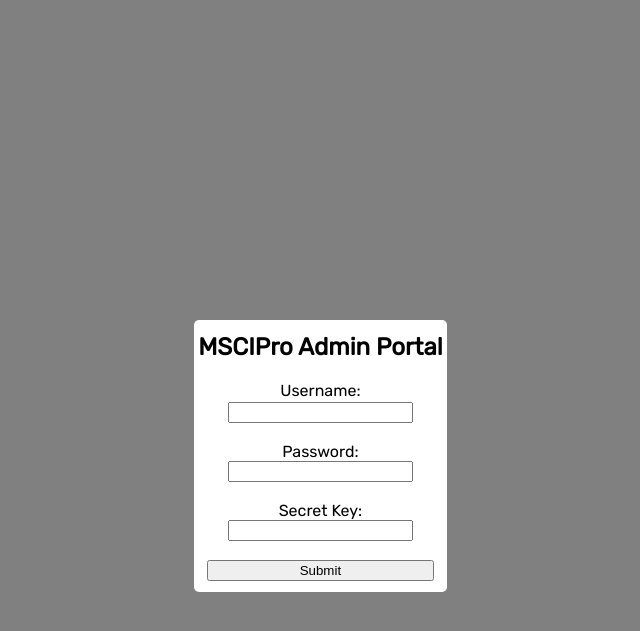
After one commit to Ritesh-Sivanathan/mscipro, a Flask app: page /adminportal in a window 1280 px wide. The commit adds this page. Shown: the top 631 px of the page, without its empty margins (326-966 px from the left). Run offline with Flask 3, Linux system fonts and the light colour scheme.

Commit message:
created admin portal | configured apache xammp somewhat | created appConf.php

```diff
--- a/Homepage/app.py
+++ b/Homepage/app.py
@@ -76,5 +76,10 @@ def settings():
 def noviceCoding():
     return render_template('Subjects/programming/problems/novicecoding.html')
 
+@app.route('/adminportal')
+def adminPortal():
+    return render_template('adminportal.html')
+
+
 if __name__ == '__main__':
     app.run(debug=True)
--- /dev/null
+++ b/Homepage/templates/adminportal.html
@@ -0,0 +1,72 @@
+<!DOCTYPE html>
+<html lang="en">
+<head>
+    <meta charset="UTF-8">
+    <meta name="viewport" content="width=device-width, initial-scale=1.0">
+    <title> Admin Portal </title>
+</head>
+<body>
+
+    <div class="input-container">
+        <form action="C:\Users\User\Documents\Downloads\htdocs\mscipro\index.php" method="post">
+            <center>
+
+                <h2> MSCIPro Admin Portal </h2>
+
+            <label for="admin-username">Username: </label>
+            <input type="text" id="admin-username" name="admin-username">
+
+            <br><br>
+
+            <label for="admin-password"> Password: </label>
+            <input type="password" id="admin-password" name="admin-password">
+
+            <br><br>
+
+            <label for="secret-key"> Secret Key: </label>
+            <input type="password" id="secret-key" name="secret-key">
+
+            <br><br>
+
+            <button type="submit"> Submit </button>
+
+        </center>
+        </form>
+    </div>
+
+</body>
+</html>
+
+<style>
+
+    @import url('https://fonts.googleapis.com/css2?family=Rubik&display=swap');
+
+    html, body {
+        background-color:gray;
+        font-family: 'Rubik', sans-serif;
+    }
+
+    h2 {
+        padding-top:5%;
+    }
+
+    button {
+        width:90%;
+    }
+
+    .input-container {
+        width:20%;
+        height:34vh;
+        margin-top:40vh;
+        margin-left:40vw;
+        background-color:white;
+        border-radius:5px;
+    }
+
+    #admin-username {
+        margin-top:1%;
+    }
+
+
+
+</style>
--- a/Homepage/templates/base.html
+++ b/Homepage/templates/base.html
@@ -161,8 +161,6 @@ nav {
 
 <script>
 
-
-
     var register = document.getElementById('reg');
     var login = document.getElementById('log');
     var coll = document.getElementsByClassName('navbar-toggler');
```
Also changed, not shown: Homepage/templates/secret.html (deleted, +0 -11 lines), Homepage/static/totopbottom.js (line endings or trailing spaces), 1 other file.
